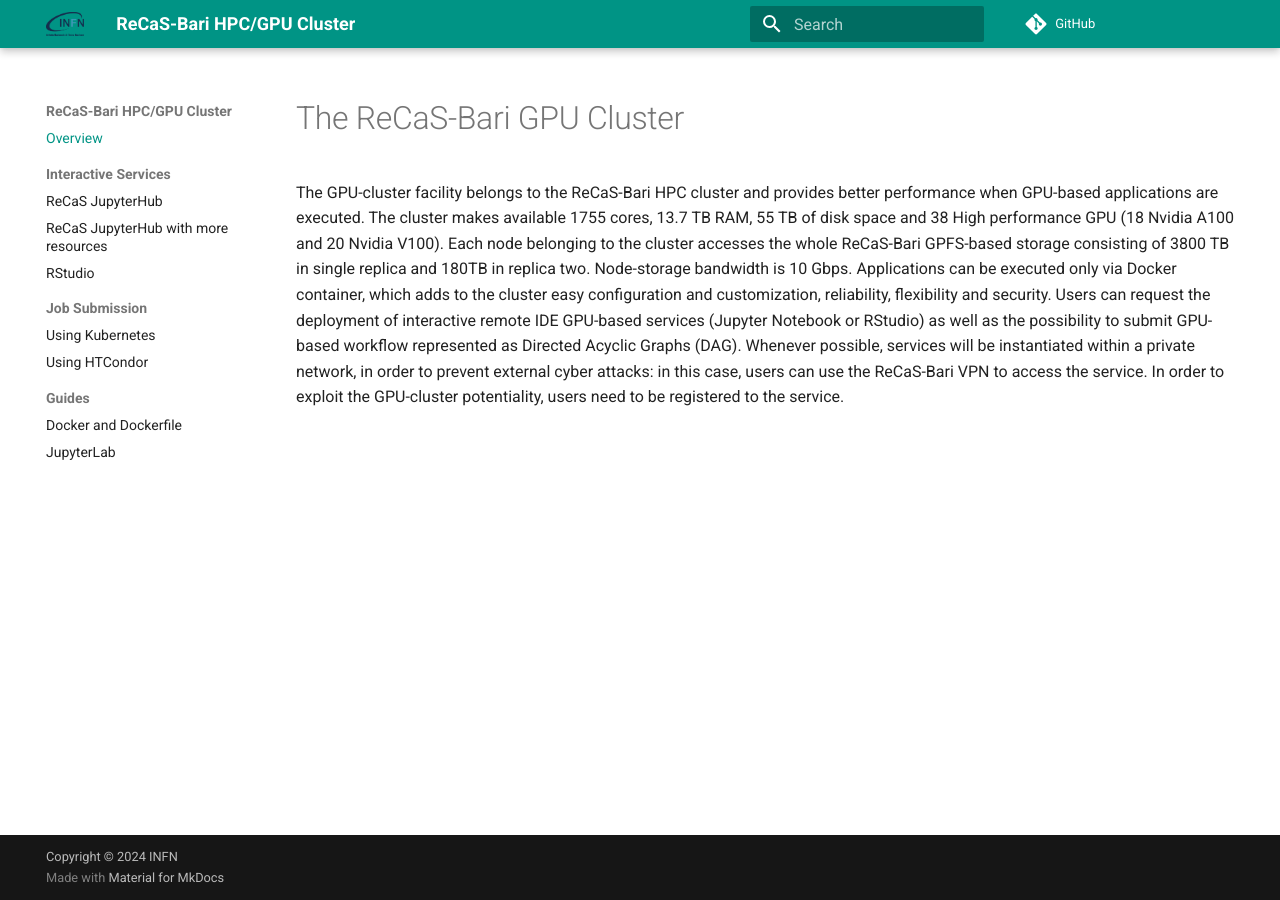
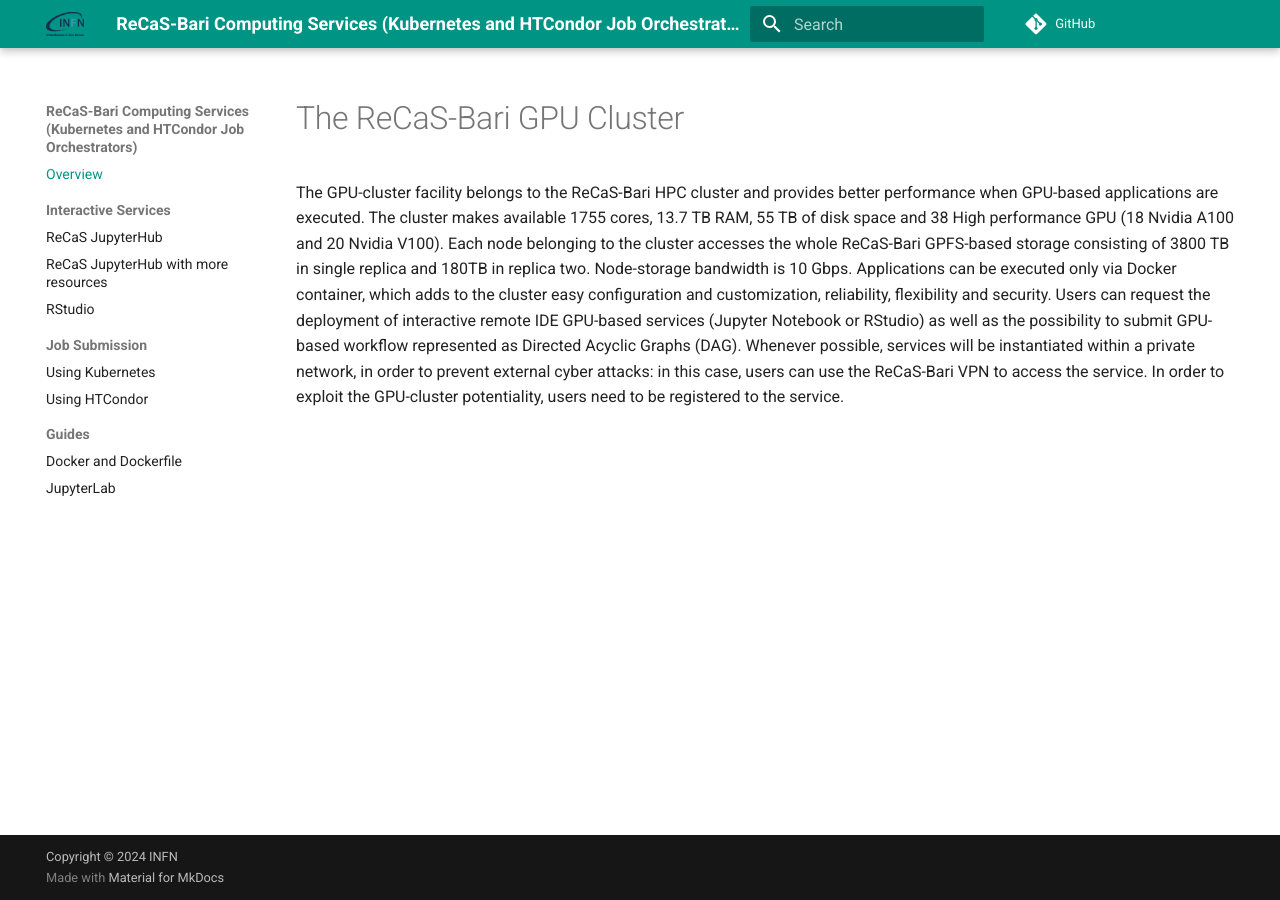
Before and after one commit to jvino/cluster-hpc-gpu-guides, an MkDocs documentation site: the page built from docs/index.md, in a window 1280 px wide. Built offline with MkDocs 1.6.1 and Material for MkDocs 9.7.7, drawn with Linux system fonts in a browser that asks for light colours; comment, search, counter and statistics services are not loaded.

```diff
--- a/mkdocs.yml
+++ b/mkdocs.yml
@@ -1,4 +1,4 @@
-site_name: ReCaS-Bari HPC/GPU Cluster
+site_name: ReCaS-Bari Computing Services (Kubernetes and HTCondor Job Orchestrators)
 repo_url: https://github.com/jvino/cluster-hpc-gpu-guides
 site_author: Gioacchino Vino - gioacchino.vino@ba.infn.it
 theme:
```
